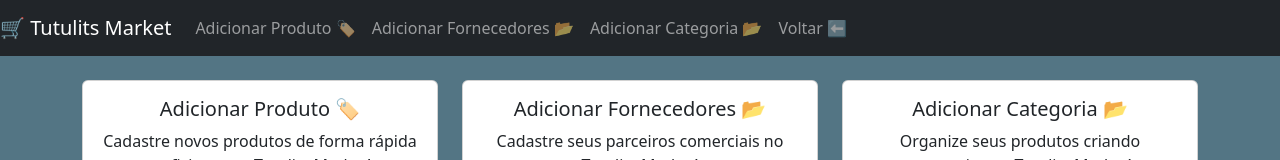
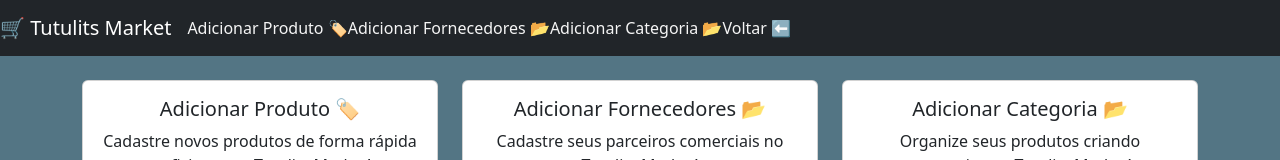
Before and after one commit to tutulits/WebN1-CadastroProdutos, a React (Create React App) app: page /adicionar in a window 1280 px wide. Shown: the top 160 px of the page. Built offline with nearby package versions, Linux system fonts and the light colour scheme; no server answers.

Commit message:
Adicionando

```diff
--- a/src/App.css
+++ b/src/App.css
@@ -15,3 +15,8 @@ html, body {
 .centro{
   text-align: center;
 }
+
+.corzinha{
+  color: whitesmoke;
+  text-decoration: none;
+}
--- a/src/App.js
+++ b/src/App.js
@@ -16,10 +16,10 @@ function App() {
         <Navbar bg="dark" variant="dark" expand="lg" className="mb-4">
           <Navbar.Brand href="/"> 🛒 Tutulits Market</Navbar.Brand>
           <Nav className="ml-auto">
-            <Link to="/adicionar" className="nav-link">Adicionar Produto 🏷️</Link>
-            <Link to="/fornecedor" className="nav-link">Adicionar Fornecedores 📂</Link>
-            <Link to="/categoria" className="nav-link">Adicionar Categoria 📂</Link>
-            <Link to="/" className="nav-link">Voltar ⬅️</Link>
+            <Link to="/adicionar" className="corzinha">Adicionar Produto 🏷️</Link>
+            <Link to="/fornecedor" className="corzinha">Adicionar Fornecedores 📂</Link>
+            <Link to="/categoria" className="corzinha">Adicionar Categoria 📂</Link>
+            <Link to="/" className="corzinha">Voltar ⬅️</Link>
           </Nav>
         </Navbar>
 
```
